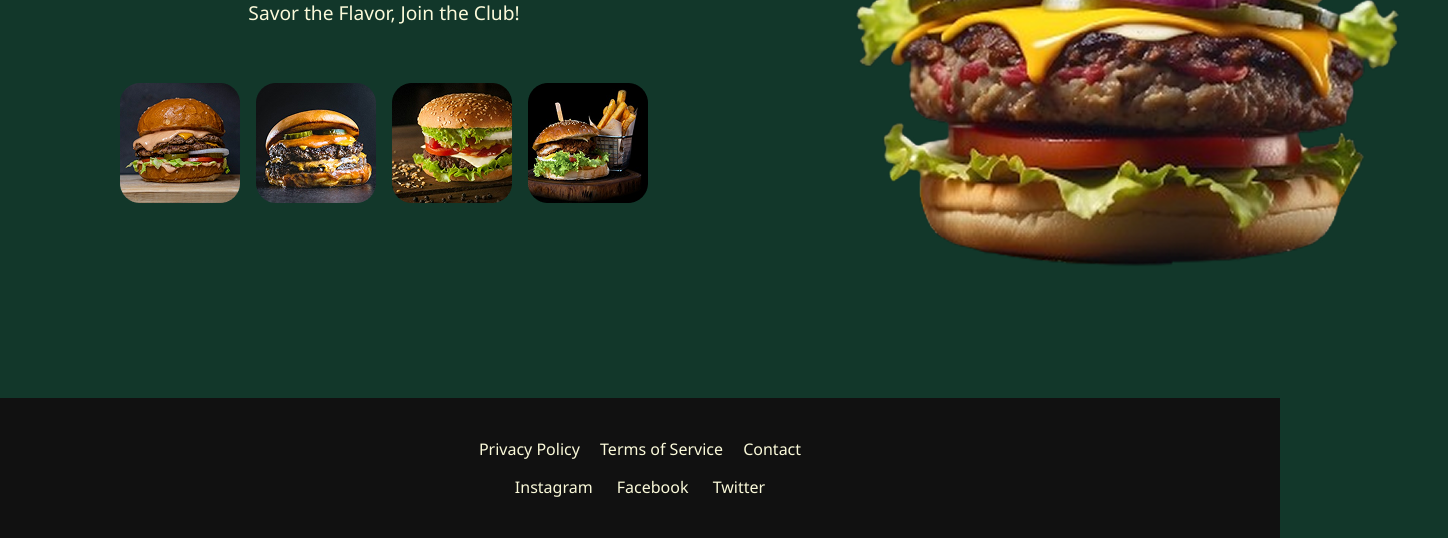
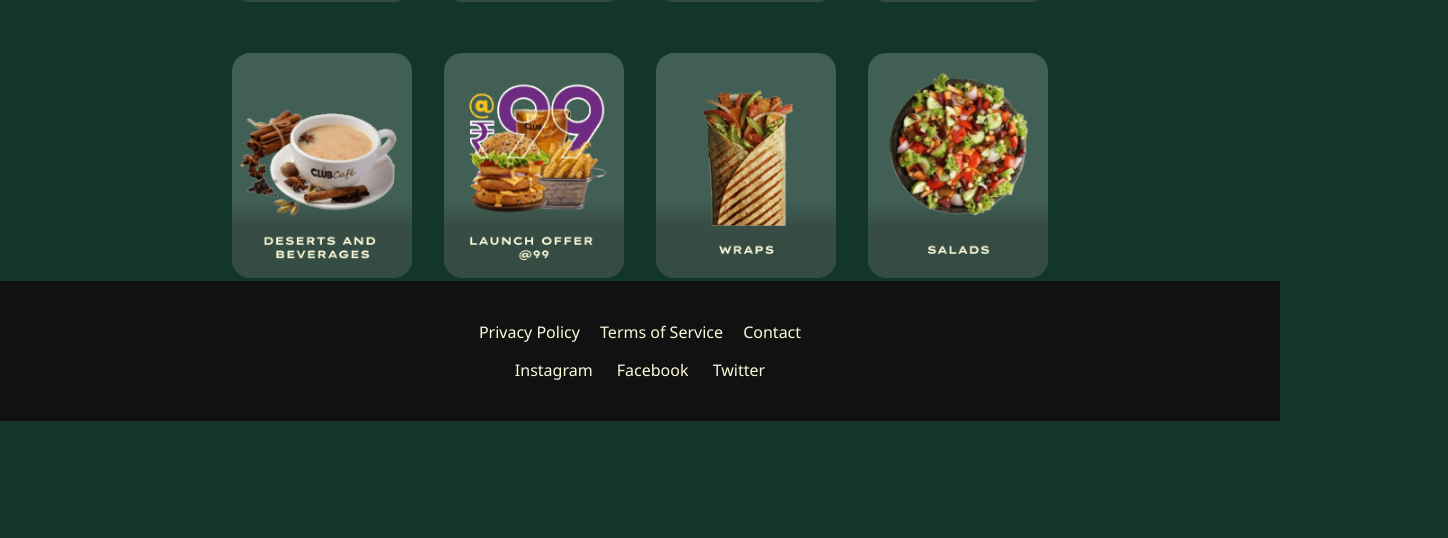
Before and after one commit to Pretty-Flacko/odin-restaurant-page, a website built with webpack: page src/template.html in a window 1280 px wide. Shown: the part 403-941 px from the top of the page, 1448 px wide, since content can reach past the window. After the commit the page ends 824 px from the top, so only its background shows below. Built offline with nearby package versions, Linux system fonts and the light colour scheme.

Commit message:
Add menu tab

```diff
--- a/src/index.js
+++ b/src/index.js
@@ -1,4 +1,6 @@
 import "./style.css";
 import loadHome from "./home.js";
+import loadMenu from "./menu.js";
 
-loadHome();
+// loadHome();
+loadMenu();
--- /dev/null
+++ b/src/menu.js
@@ -0,0 +1,41 @@
+import frame9 from "./img/menu-tab/Frame 9.png";
+import frame10 from "./img/menu-tab/Frame 10.png";
+import frame11 from "./img/menu-tab/Frame 11.png";
+import frame12 from "./img/menu-tab/Frame 12.png";
+import frame13 from "./img/menu-tab/Frame 13.png";
+import frame14 from "./img/menu-tab/Frame 14.png";
+import frame15 from "./img/menu-tab/Frame 15.png";
+import frame16 from "./img/menu-tab/Frame 16.png";
+
+export default function loadMenu() {
+    const content = document.getElementById("content");
+
+    content.innerHTML = "";
+
+    const menuDiv = document.createElement("div");
+    menuDiv.classList.add("menu-tab");
+
+    const h2 = document.createElement("h2");
+    h2.textContent = "MENU";
+
+    const container = document.createElement("div");
+    container.classList.add("menu-container");
+
+    const images = [frame9, frame10, frame11, frame12, frame13, frame14, frame15, frame16];
+
+    images.forEach(src => {
+        const btn = document.createElement("button");
+        btn.classList.add("menu-item");
+
+        const img = document.createElement("img");
+        img.src = src;
+
+        btn.appendChild(img)
+        container.appendChild(btn);
+    });
+
+    menuDiv.appendChild(h2);
+    menuDiv.appendChild(container);
+
+    content.appendChild(menuDiv);
+}
--- a/src/style.css
+++ b/src/style.css
@@ -44,11 +44,39 @@ header nav button:hover {
 }
 #content {
     flex: 1;
+    width: 100%;
+    display: flex;
 }
+
+footer {
+    background-color: #111;
+    color: #fff;
+    text-align: center;
+    padding: 40px 0;
+    margin: 0 -120px;
+}
+footer nav {
+    margin-bottom: 1rem;
+}
+footer a {
+    color: #fbfada;
+    text-decoration: none;
+    margin: 0 8px;
+}
+footer a:hover {
+    font-weight: bold;
+}
+footer .socials a {
+    margin: 0 10px;
+}
+
+/* HOME TAB */
+
 .home-tab {
     display: flex;
     align-items: center;
     justify-content: space-around;
+    margin: auto;
 }
 .content-leftside {
     display: flex;
@@ -89,24 +117,37 @@ header nav button:hover {
     width: 800px;
     height: auto;
 }
-footer {
-    background-color: #111;
+
+/* MENU TAB */
+
+.menu-tab {
+    display: flex;
+    flex-direction: column;
+    justify-content: center;
+    align-items: center;
+    gap: 2rem;
+    margin: auto;
+}
+.menu-tab h2 {
+    font-size: 3rem;
     color: #fff;
-    text-align: center;
-    padding: 40px 0;
-    margin: 0 -120px;
 }
-footer nav {
-    margin-bottom: 1rem;
+.menu-container {
+    display: grid;
+    grid-template-columns: repeat(4, 1fr);
+    row-gap: 3rem;
+    column-gap: 2rem;
 }
-footer a {
-    color: #fbfada;
-    text-decoration: none;
-    margin: 0 8px;
+button.menu-item {
+    background: none;
+    border: none;
+    cursor: pointer;
+    transition: transform 0.3s ease;
 }
-footer a:hover {
-    font-weight: bold;
+button.menu-item:hover {
+    transform: scale(1.05);
 }
-footer .socials a {
-    margin: 0 10px;
+.menu-item img {
+    width: 180px;
+    height: auto;
 }
```
Also changed, not shown: src/home.js (+6 -5 lines), src/template.html (+27 -12 lines), src/img/home-tab/Default_burger_cinematic_and_of_different_types_flying_burger_1-removebg-preview 1.png (renamed from src/img/Default_burger_cinematic_and_of_different_types_flying_burger_1-removebg-preview 1.png), src/img/home-tab/Frame 5.png (renamed from src/img/Frame 5.png), src/img/home-tab/Frame 6.png (renamed from src/img/Frame 6.png), src/img/home-tab/Frame 7.png (renamed from src/img/Frame 7.png), src/img/home-tab/Frame 8.png (renamed from src/img/Frame 8.png), src/img/menu-tab/Frame 10.png (added), src/img/menu-tab/Frame 11.png (added), src/img/menu-tab/Frame 12.png (added), src/img/menu-tab/Frame 13.png (added), src/img/menu-tab/Frame 14.png (added), src/img/menu-tab/Frame 15.png (added), src/img/menu-tab/Frame 16.png (added), 2 more files.
